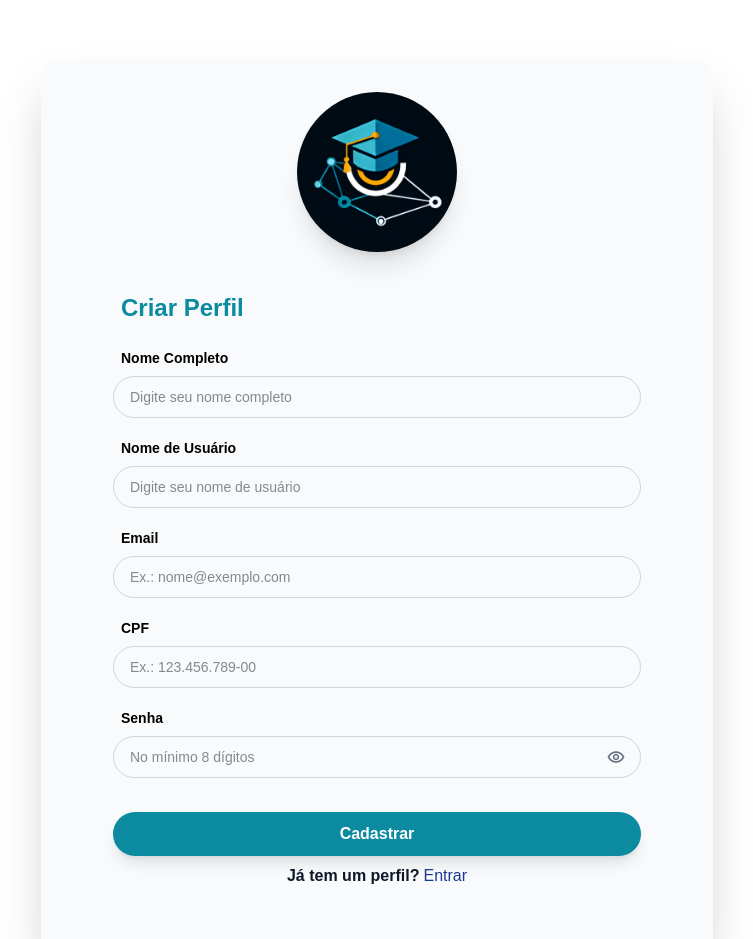
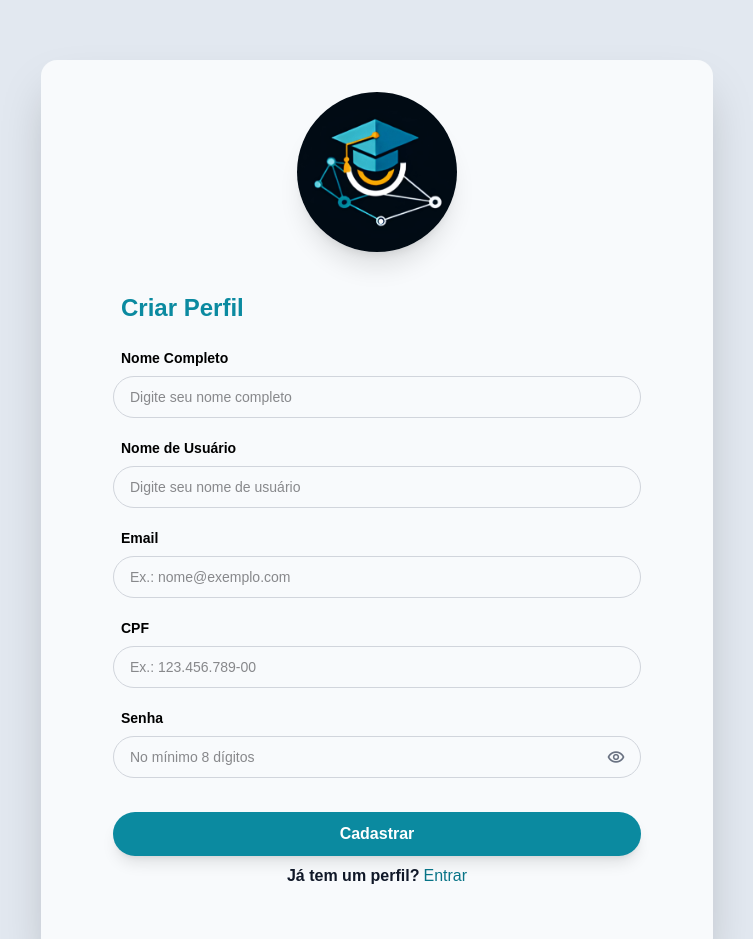
Before and after one commit to GuilhermeMeloRoxo/SCE, a Next.js app: page /cadastro in a window 1280 px wide. Shown: the top 939 px of the page, without its empty margins (263-1016 px from the left). Built offline with nearby package versions, Linux system fonts and the light colour scheme; no server answers.

Commit message:
feat: altera cores de alguns elementos

```diff
--- a/src/app/cadastro/page.tsx
+++ b/src/app/cadastro/page.tsx
@@ -222,7 +222,7 @@ export default function Cadastro() {
 
               <div className="inline-flex mt-2">
                 <p className="pr-1 text-gray-900">Já tem um perfil?</p>
-                <Link href="/login" className="text-blue-900 hover:underline">
+                <Link href="/login" className="text-[#087487] hover:underline">
                   Entrar
                 </Link>
               </div>
--- a/src/app/layout.tsx
+++ b/src/app/layout.tsx
@@ -18,7 +18,7 @@ export default function Rootlayout({
 }) {
     return (
         <html lang="pt-br">
-            <body className="bg-white flex sm:justify-center">
+            <body className="bg-slate-200 flex sm:justify-center">
                 <AlertProvider>
                     {children}
                     <Footer />
--- a/src/app/page.tsx
+++ b/src/app/page.tsx
@@ -108,7 +108,7 @@ export default function Mural() {
         <div id="mural-posts" className="mural-grid">
             {loading ? (
             <div className="flex w-full items-center justify-center">
-                <LoadingIcon className="animate-spin h-20 w-20 mt-30 text-[#e0e0e0]" />
+                <LoadingIcon className="animate-spin h-20 w-20 mt-30 text-gray-500" />
             </div>
             ) : (
             posts.map((post) => {
@@ -191,7 +191,7 @@ export default function Mural() {
 
                     <button type="button" className="cursor-pointer flex items-center gap-1.5 group transition">
                         <span className="material-symbols-outlined text-[20px] text-gray-400 group-hover:text-blue-500 transition">
-                        comment
+                        edit_squre
                         </span>
                         <span className="text-xs font-semibold text-gray-500">{post.quantidade_comentarios}</span>
                     </button>
--- a/src/app/perfil/[username]/PerfilClient.tsx
+++ b/src/app/perfil/[username]/PerfilClient.tsx
@@ -18,12 +18,12 @@ export default function PerfilClient({ params }: PerfilProps) {
     return (
         <>
         <Navbar />
-        <main className="min-h-[calc(100vh-65px-150px)] bg-white flex">
+        <main className="min-h-[calc(100vh-65px-150px)] bg-slate-300 flex">
         <div className="flex w-full flex-col lg:flex-row">
                 <ProfileContainer
                     username={username}
                 />
-            <div className="flex-1 bg-white px-8 py-2 sm:py-8 overflow-y-auto">
+            <div className="flex-1 bg-slate-200 px-8 py-2 sm:py-8 overflow-y-auto">
                 <div className="max-w-[1400px]">
                     <div>
                         <div className="mb-12 mt-6">
--- a/src/components/CreatePostModal.tsx
+++ b/src/components/CreatePostModal.tsx
@@ -198,7 +198,7 @@ export default function CreatePostModal({ userId, isOpen, setIsOpen }: CreatePos
 
             <div className="flex items-center justify-between mb-6">
               <div className="flex items-center gap-3 text-[#0b8aa0]">
-                <span className="material-symbols-outlined !text-2xl">edit_square</span>
+                <span className="material-symbols-outlined !text-2xl">box_edit</span>
                 <h3 className="text-xl font-bold">Criar Novo Post</h3>
               </div>
               <button
--- a/src/styles/global.css
+++ b/src/styles/global.css
@@ -148,7 +148,7 @@ main {
 }
 #search input {
     padding: 6px 14px;
-    border: 1px solid #ccc;
+    border: 1px solid rgb(58, 57, 57);
     border-radius: 80px;
     outline: none;
     width: 280px;
```
